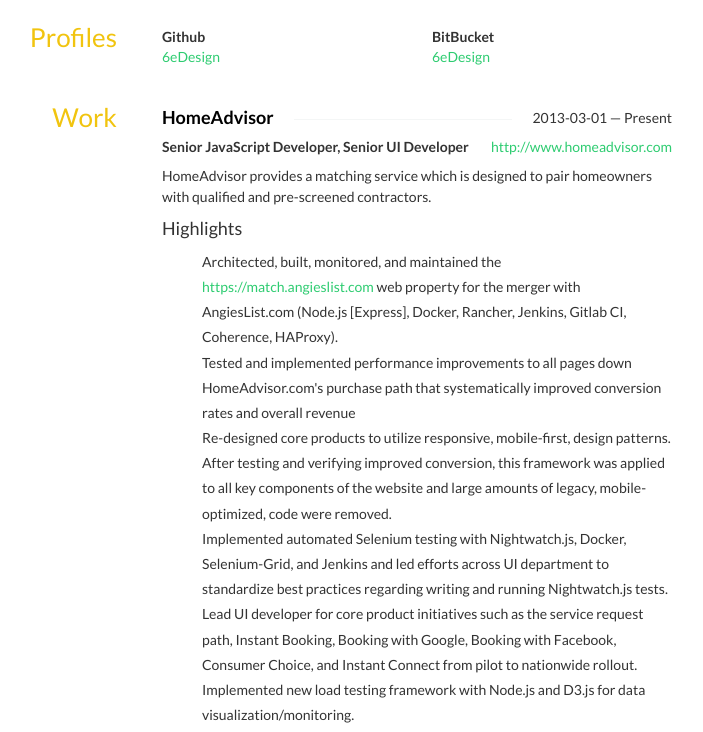
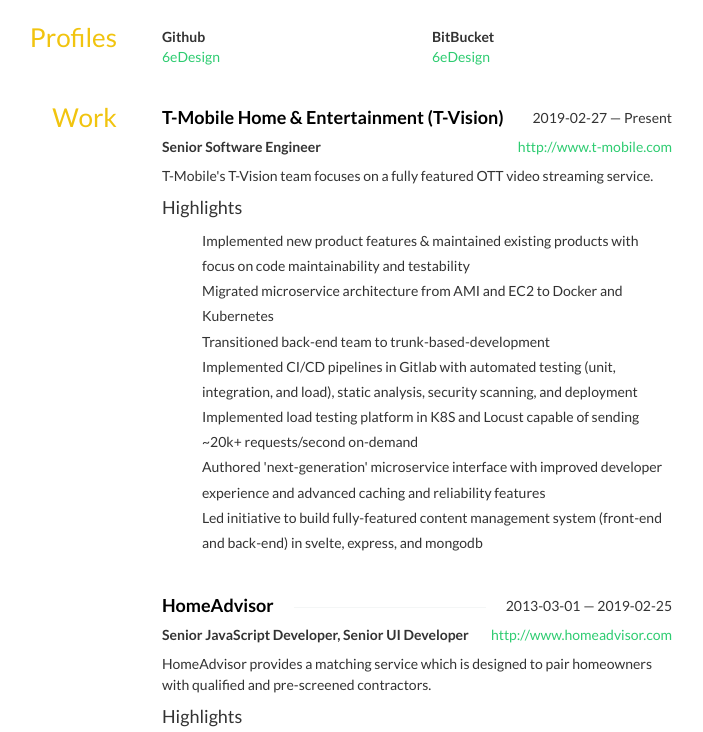
Before and after one commit to 6eDesign/6eDesign.github.io, a website: page index.html in a window 1280 px wide. Shown: the part 568-1300 px from the top of the page, without its empty margins (313-1016 px from the left). Drawn offline with nearby package versions, Linux system fonts and the light colour scheme; some icons are missing.

Commit message:
fix: generate resume

```diff
--- a/index.html
+++ b/index.html
@@ -285,9 +285,44 @@
                     <div class="row">
                         <div class="col-sm-12">
                             	<h4 class="strike-through">
+					<span>T-Mobile Home &amp; Entertainment (T-Vision)</span>
+					<span class="date">
+						2019-02-27 — Present
+					</span>
+				</h4>
+
+                            <div class="website pull-right">	<a href="http://www.t-mobile.com">http://www.t-mobile.com</a>
+
+                            </div>
+                            <div class="position">Senior Software Engineer</div>
+                            <div class="summary">
+                                <p>T-Mobile&#x27;s T-Vision team focuses on a fully featured OTT video streaming
+                                    service.</p>
+                            </div>
+                            	<h4>Highlights</h4>
+
+                            <ul class="highlights">
+                                <li class="bullet">Implemented new product features &amp; maintained existing products with
+                                    focus on code maintainability and testability</li>
+                                <li class="bullet">Migrated microservice architecture from AMI and EC2 to Docker and Kubernetes</li>
+                                <li
+                                class="bullet">Transitioned back-end team to trunk-based-development</li>
+                                    <li class="bullet">Implemented CI/CD pipelines in Gitlab with automated testing (unit, integration,
+                                        and load), static analysis, security scanning, and deployment</li>
+                                    <li class="bullet">Implemented load testing platform in K8S and Locust capable of sending
+                                        ~20k+ requests/second on-demand</li>
+                                    <li class="bullet">Authored &#x27;next-generation&#x27; microservice interface with improved
+                                        developer experience and advanced caching and reliability features</li>
+                                    <li
+                                    class="bullet">Led initiative to build fully-featured content management system (front-end
+                                        and back-end) in svelte, express, and mongodb</li>
+                            </ul>
+                        </div>
+                        <div class="col-sm-12">
+                            	<h4 class="strike-through">
 					<span>HomeAdvisor</span>
 					<span class="date">
-						2013-03-01 — Present
+						2013-03-01 — 2019-02-25
 					</span>
 				</h4>
 
```
Also changed, not shown: 1 other file.
